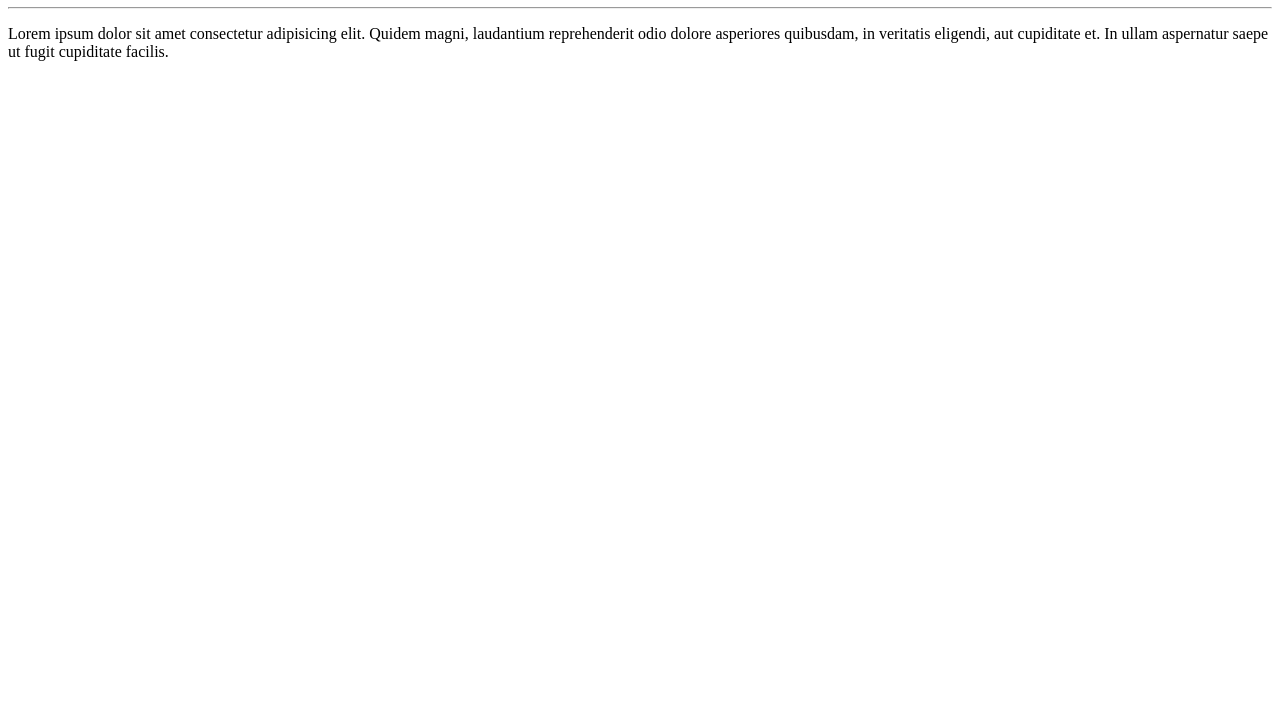
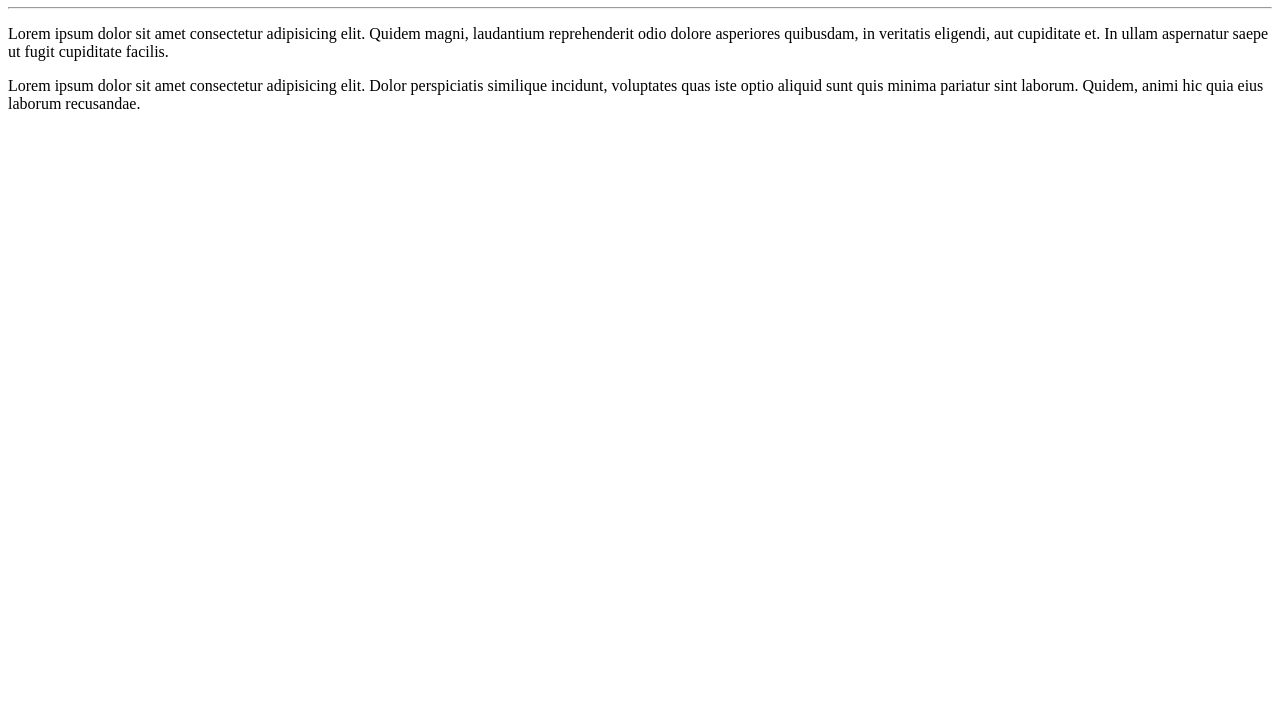
Before and after one commit to filipereis17/CursoEmVideo-Git-e-GitHub_Ola-Mundo, a plain HTML site: page site-exemplo/index.html in a window 1280 px wide. Shown: the part 73-800 px from the top of the page. Drawn offline with Linux system fonts and the light colour scheme.

Commit message:
Adicionei um parágrafo

```diff
--- a/site-exemplo/index.html
+++ b/site-exemplo/index.html
@@ -10,5 +10,6 @@
     <h1>Olá, Mundo!</h1>
     <hr>
     <p>Lorem ipsum dolor sit amet consectetur adipisicing elit. Quidem magni, laudantium reprehenderit odio dolore asperiores quibusdam, in veritatis eligendi, aut cupiditate et. In ullam aspernatur saepe ut fugit cupiditate facilis.</p>
+    <p>Lorem ipsum dolor sit amet consectetur adipisicing elit. Dolor perspiciatis similique incidunt, voluptates quas iste optio aliquid sunt quis minima pariatur sint laborum. Quidem, animi hic quia eius laborum recusandae.</p>
 </body>
 </html>
```
